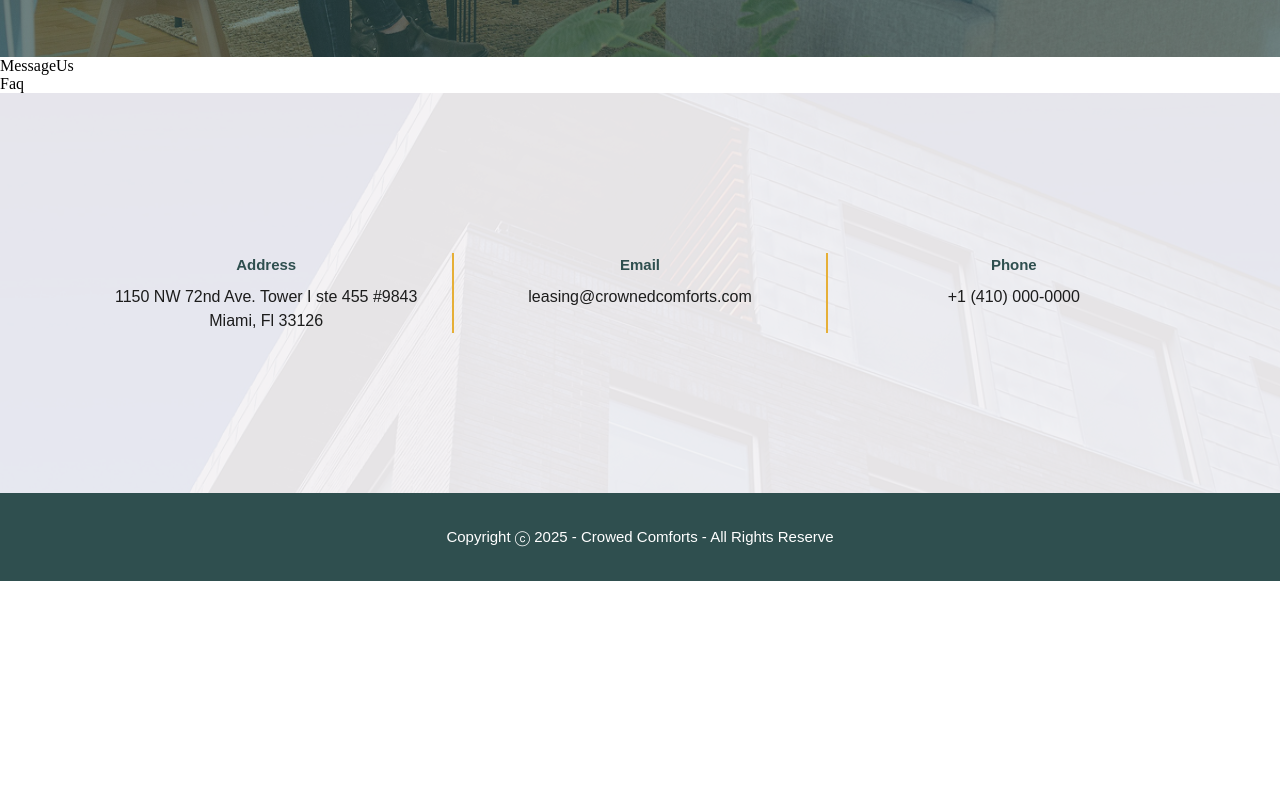
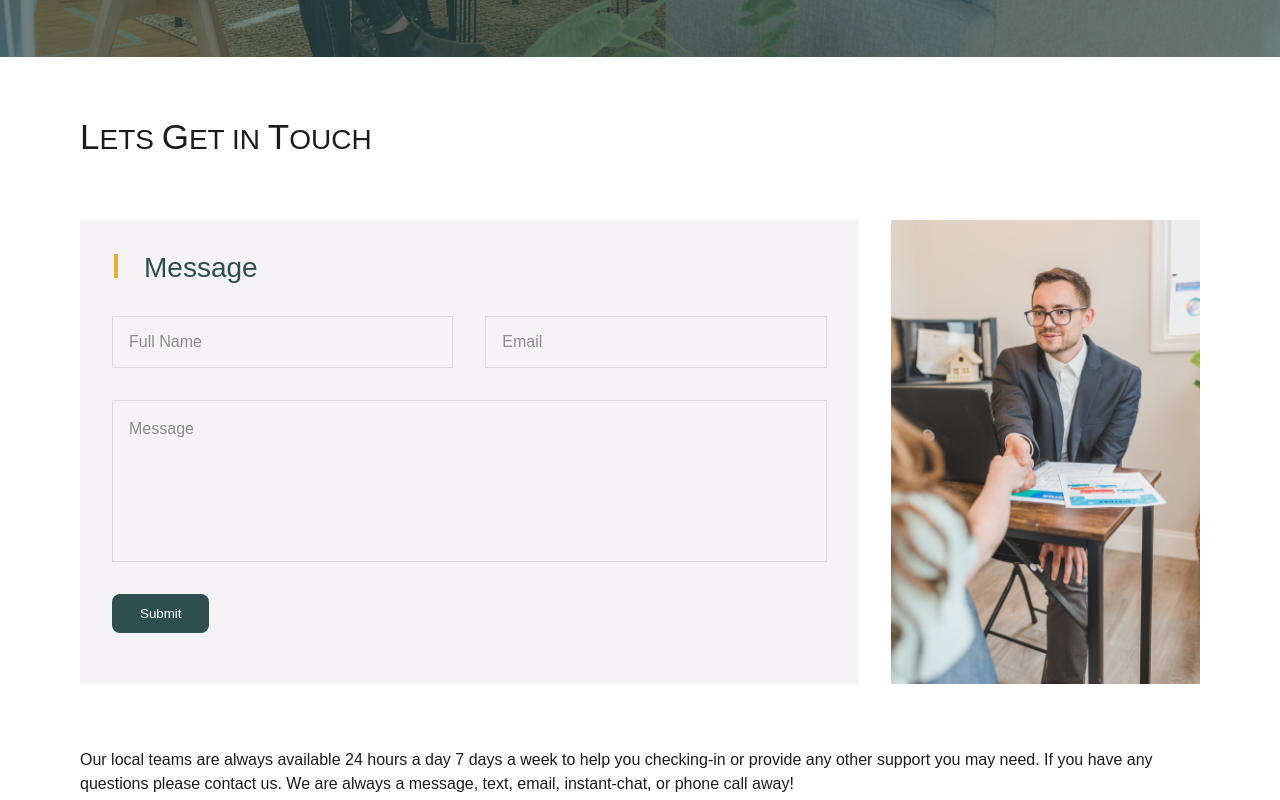
Before and after one commit to adinduokoro/Crowned-Comforts, a React (Create React App) app: page /contact in a window 1280 px wide. Shown: the part 420-1220 px from the top of the page. Before the commit the page ends 1001 px from the top, so only its background shows below. Built offline with nearby package versions, Linux system fonts and the light colour scheme.

Commit message:
Message Us section is done.

```diff
--- a/src/App.js
+++ b/src/App.js
@@ -10,11 +10,11 @@ function App() {
         <Routes>
           <Route path="/" element={<Layout />}>
             <Route index element={<Home />} />
-            <Route path="about" element={<AboutUs header={links[0].header} />} />
-            <Route path="services" element={<Services header={links[1].header} />} />
-            <Route path="amenities" element={<Amenities header={links[2].header} />} />
-            <Route path="partner" element={<Partner header={links[3].header} />} />
-            <Route path="contact" element={<ContactUs header={links[4].header}/>} />
+            <Route path="about" element={<AboutUs header={links[1].header} />} />
+            <Route path="services" element={<Services header={links[2].header} />} />
+            <Route path="amenities" element={<Amenities header={links[3].header} />} />
+            <Route path="partner" element={<Partner header={links[4].header} />} />
+            <Route path="contact" element={<ContactUs header={links[5].header}/>} />
           </Route>
         </Routes>
       </BrowserRouter>
--- a/src/components/faq/Faq.js
+++ b/src/components/faq/Faq.js
@@ -1,9 +1,10 @@
 import React from 'react'
 import styles from "./Faq.module.css"
+import { Section } from '../../ux'
 
 const Faq = () => {
   return (
-    <div>Faq</div>
+    <Section>Faq</Section>
   )
 }
 
--- a/src/components/messageUs/MessageUs.js
+++ b/src/components/messageUs/MessageUs.js
@@ -1,10 +1,52 @@
-import React from 'react'
-import styles from "./MessageUs.module.css"
+import React from "react";
+import styles from "./MessageUs.module.css";
+import { Section } from "../../ux";
+import messageUsImage from "../../assets/messageus-image.jpg";
 
 const MessageUs = () => {
   return (
-    <div>MessageUs</div>
-  )
-}
+    <Section>
+      <div className={styles.messageUs}>
+        <h3 className={styles.header}>
+          <span>L</span>ETS <span>G</span>ET IN <span>T</span>OUCH
+        </h3>
+        <div className={styles.content}>
+          <div className={styles.messageBox}>
+            <div className={styles.subheader}>
+              <div className={styles.line}></div>
+              <h3 className={styles.title}>Message</h3>
+            </div>
+            <form className={styles.form}>
+              <div className={styles.inputs}>
+                <div className={styles.fields}>
+                  <input type="text" placeholder="Full Name" />
+                  <input type="text" placeholder="Email" />
+                </div>
+                <textarea
+                  className={styles.message}
+                  name=""
+                  id=""
+                  placeholder="Message"
+                ></textarea>
+              </div>
+              <div className={styles.buttonContainer}>
+                <button className="primary-button">Submit</button>
+              </div>
+            </form>
+          </div>
+          <div className={styles.imageContainer}>
+            <img src={messageUsImage} alt="" />
+          </div>
+        </div>
+        <p className={`${styles.footNote} text-regular`}>
+          Our local teams are always available 24 hours a day 7 days a week to
+          help you checking-in or provide any other support you may need. If you
+          have any questions please contact us. We are always a message, text,
+          email, instant-chat, or phone call away!
+        </p>
+      </div>
+    </Section>
+  );
+};
 
-export default MessageUs
+export default MessageUs;
--- a/src/components/messageUs/MessageUs.module.css
+++ b/src/components/messageUs/MessageUs.module.css
@@ -0,0 +1,99 @@
+.messageUs {
+  display: flex;
+  flex-direction: column;
+  gap: 4rem;
+  width: 100%;
+}
+
+.header {
+  color: var(--text-color);
+}
+
+.header span {
+  font-size: 2.1875rem;
+}
+
+.content {
+  display: flex;
+  gap: 2rem;
+  min-height: 29rem;
+}
+
+.messageBox {
+  width: 100%;
+  display: flex;
+  flex-direction: column;
+  gap: 2rem;
+  padding: 2rem;
+  background-color: var(--background-color);
+}
+
+.subheader {
+  display: flex;
+  gap: 1.5rem;
+}
+
+.line {
+  margin: 0.125rem;
+  width: 0.25rem;
+  height: 1.5rem;
+  background-color: var(--secondary-color);
+}
+
+.title {
+  color: var(--primary-color);
+}
+
+.form {
+  display: flex;
+  flex-direction: column;
+  gap: 2rem;
+}
+
+.form input,
+.form textarea {
+  font-family: var(--body-font);
+}
+
+.form input::placeholder,
+.form textarea::placeholder {
+  color: var(--accent-color);
+  font-size: 1rem;
+  font-weight: 400;
+  line-height: 1.5rem; /* 150% */
+  font-family: var(--body-font);
+}
+
+.inputs {
+  display: flex;
+  flex-direction: column;
+  gap: 2rem;
+}
+
+.fields {
+  display: flex;
+  gap: 2rem;
+}
+
+.fields input {
+  width: 100%;
+}
+
+.message {
+  min-height: 8rem;
+}
+
+.imageContainer {
+  height: 100%;
+  width: 22rem;
+  height: 29rem;
+}
+
+.imageContainer img {
+  object-fit: cover;
+  height: 100%;
+}
+
+.footNote {
+  color: var(--text-color);
+}
--- a/src/index.css
+++ b/src/index.css
@@ -33,6 +33,25 @@ body {
 button {
   border: none;
   cursor: pointer;
+}
+
+input, textarea {
+  all: unset;
+}
+
+
+
+input {
+  display: flex;
+padding: 1rem;
+gap: 2rem;
+border: 1px solid var(--Border-Primary, rgba(140, 140, 140, 0.25));
+}
+
+textarea{
+  border: 1px solid var(--Border-Primary, rgba(140, 140, 140, 0.25));
+  padding: 1rem;
+  resize: none;
 }
 
 ul {
```
Also changed, not shown: src/assets/messageus-image.jpg (added).
